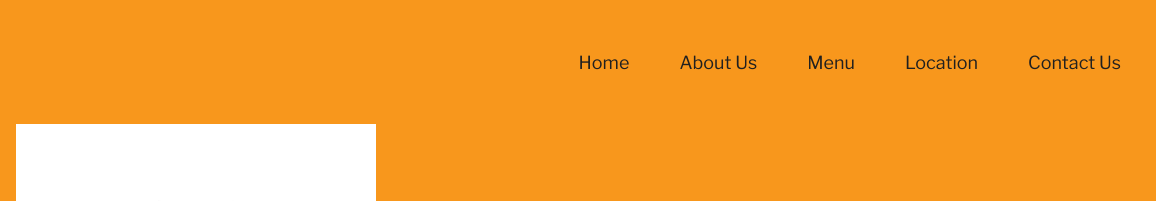
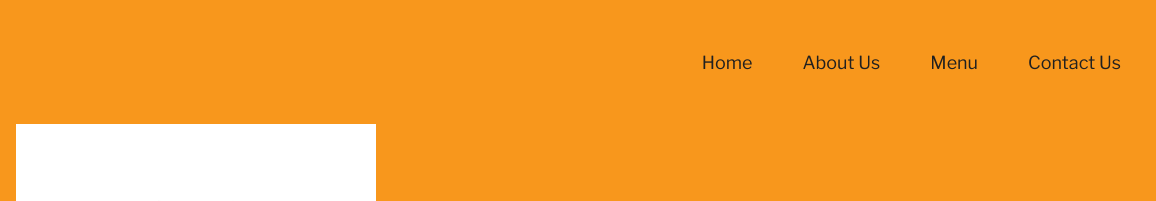
Before and after one commit to dwpeterson3/wdd131, a plain HTML site: page 208foodhub/aboutus.html in a window 1280 px wide. Shown: the top 201 px of the page, 124-1280 px from the left. Drawn offline with nearby package versions, Linux system fonts and the light colour scheme.

Commit message:
deleted location page

```diff
--- a/208foodhub/aboutus.html
+++ b/208foodhub/aboutus.html
@@ -27,7 +27,6 @@
                 <li><a href="index.html">Home</a></li>
                 <li><a href="aboutus.html">About Us</a></li>
                 <li><a href="menu.html">Menu</a></li>
-                <li><a href="location.html">Location</a></li>
                 <li><a href="contactus.html">Contact Us</a></li>
             </ul>
         </nav>
```
Also changed, not shown: 208foodhub/contactus.html (+0 -1 lines), 208foodhub/index.html (+0 -1 lines), 208foodhub/menu.html (+0 -1 lines), 208foodhub/location.html (deleted).
